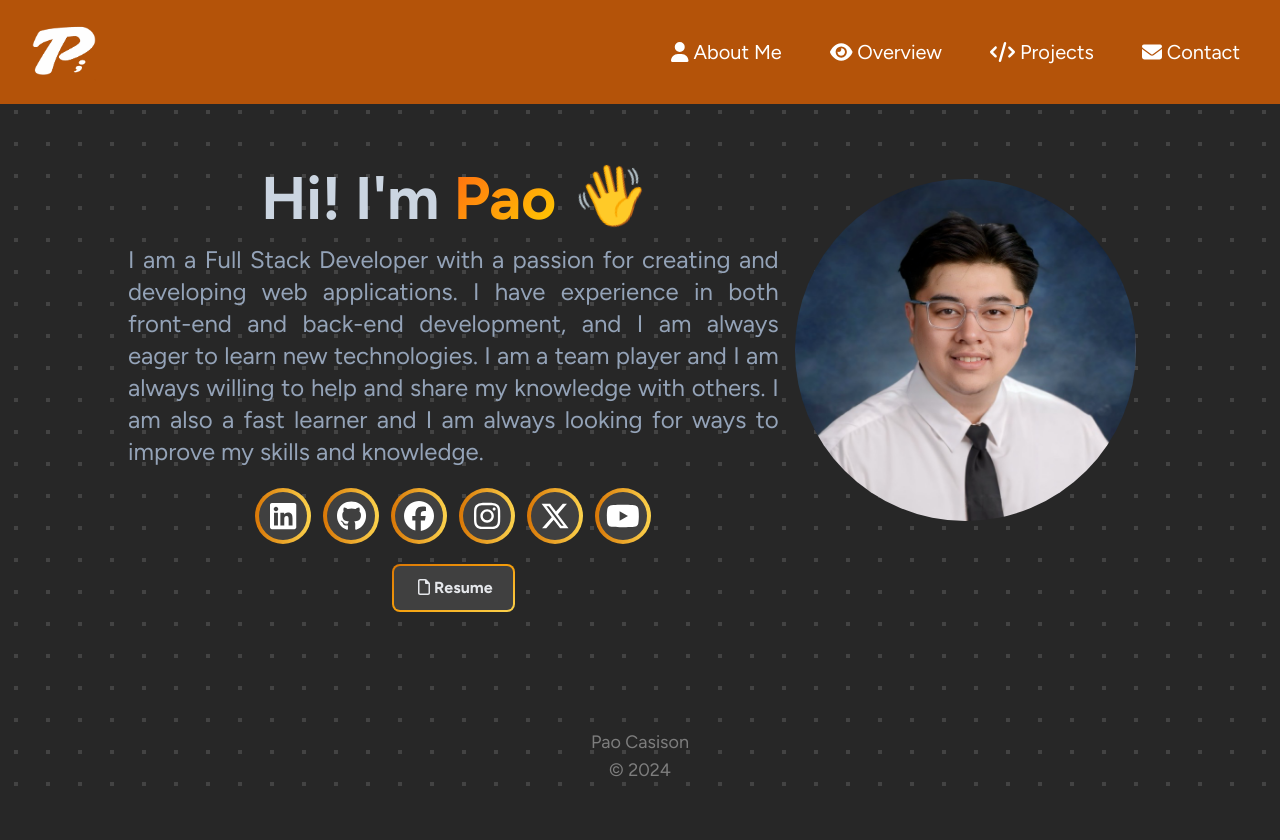
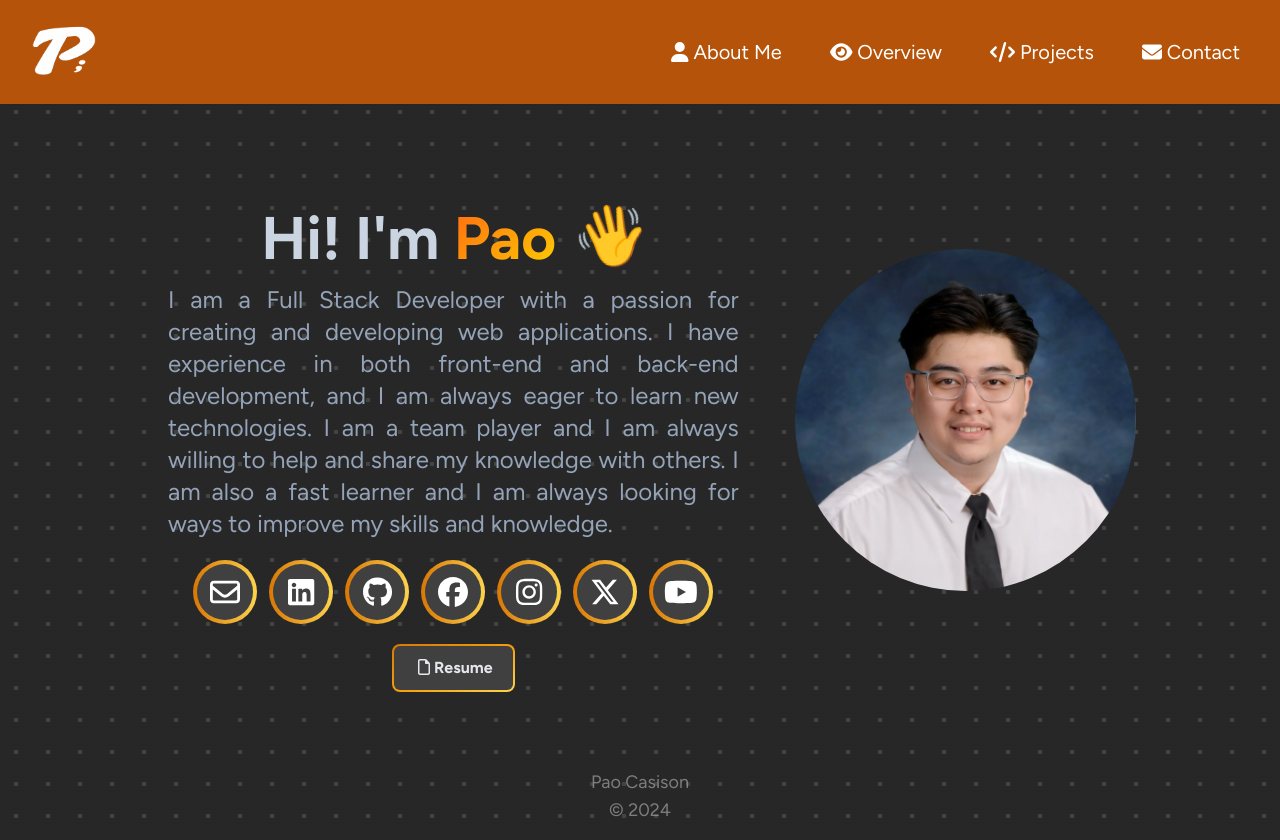
Before and after one commit to paosanityyy/Portfolio, a React (Create React App) app: page / in a window 1280 px wide. Before the commit the page ends 800 px from the top, so only its background shows below. Built offline with nearby package versions, Linux system fonts and the light colour scheme.

Commit message:
fixed links

```diff
--- a/src/components/About.jsx
+++ b/src/components/About.jsx
@@ -2,13 +2,14 @@ import { FontAwesomeIcon } from '@fortawesome/react-fontawesome';
 import info from '../info';
 import '../styles/About.css';
 import 'animate.css';
-import { faFile } from '@fortawesome/free-regular-svg-icons';
+import { faFile, faEnvelope } from '@fortawesome/free-regular-svg-icons';
+import resume from '../pdf/Paolo Casison Official Resume.pdf';
 
 const About = () => {
     return(
         <section id="hero" className="mt-16 flex flex-col-reverse justify-between sm:flex-col-reverse md:flex-row items-center widescreen:section-min-height tallscreen:section-min-height">
-        <article className="w-3/4 md:w-1/3 flex flex-col items-center justify-center flex-grow">
-                <h1 className="text-6xl font-bold text-center">Hi! I'm <span className="bg-clip-text text-transparent" style={{backgroundImage: info.gradient}}>{info.firstName} </span>
+        <article className="w-5/6 md:w-2/3 p-0 md:p-10 flex flex-col items-center justify-center flex-grow">
+                <h1 className="text-5xl md:text-6xl font-bold text-center">Hi! I'm <span className="bg-clip-text text-transparent" style={{backgroundImage: info.gradient}}>{info.firstName} </span>
                     <span className='wave-hand'>
                         👋
                     </span>
@@ -20,25 +21,25 @@ const About = () => {
                     <ul id="social-links" className="flex flex-wrap justify-center items-center gap-3 mx-3 my-5">
                         {info.socials.map((social, index)=> (
                             index < info.socials.length - 2 && (
-                                <li className="w-12 h-12 bg-gradient-to-r from-amber-600 to-amber-300 text-white rounded-full flex items-center justify-center sm:w-16 sm:h-16 md:w-14 md:h-14">
-                                    <span className="w-10 h-10 hover:bg-gradient-to-r hover:text-neutral-100 from-amber-600 to-amber-300 bg-neutral-700 text-2xl sm:text-3xl rounded-full flex items-center justify-center sm:w-14 sm:h-14 md:w-12 md:h-12">
+                                <a href={social.url} className="w-12 h-12 bg-gradient-to-r from-amber-600 to-amber-300 text-white rounded-full flex items-center justify-center md:w-16 md:h-16">
+                                    <span className="w-10 h-10 hover:bg-gradient-to-r hover:text-neutral-100 from-amber-600 to-amber-300 bg-neutral-700 text-2xl sm:text-3xl rounded-full flex items-center justify-center md:w-14 md:h-14">
                                         {social.icon}
                                     </span>
 
-                                </li>
+                                </a>
                             )
                         ))}
                     </ul>
 
-                    <button class="w-fit relative flex justify-center p-0.5 mx-auto overflow-hidden text-md text-gray-200 rounded-lg group bg-gradient-to-br from-amber-600 via-amber-500 to-amber-300 group-hover:from-orange-400 group-hover:via-orange-500 group-hover:to-yellow-400 focus:ring-5 focus:outline-none focus:ring-red-100">
-                        <span class="relative px-5 py-2.5 transition-all ease-in duration-75 bg-neutral-700 rounded-md group-hover:bg-opacity-0 font-bold">
+                    <button class="w-fit relative flex justify-center p-0.5 mx-auto overflow-hidden text-md text-gray-200 rounded-lg group bg-gradient-to-br from-amber-600 via-amber-500 to-amber-300 group-hover:from-orange-400 group-hover:via-orange-500 group-hover:to-yellow-400 focus:ring-5 focus:outline-none focus:ring-red-100 mb-5">
+                        <a class="relative px-5 py-2.5 transition-all ease-in duration-75 bg-neutral-700 rounded-md group-hover:bg-opacity-0 font-bold" href={resume}>
                             <FontAwesomeIcon icon={faFile} size={24} className='mx-1'/>Resume
-                        </span>
+                        </a>
                     </button>
                 </div>
 
             </article>
-            <img className='rounded-full w-1/2 mb-20 md:w-1/3 hover:shadow-2xl hover:shadow-amber-500 mx-4' src={info.image} alt="paosanity" />
+            <img className='rounded-full w-1/2 md:w-1/3 mb-20 hover:shadow-2xl hover:shadow-amber-500 mx-4' src={info.image} alt="paosanity" />
         </section>
     )
 }
--- a/src/components/Contact.jsx
+++ b/src/components/Contact.jsx
@@ -5,7 +5,7 @@ import '../styles/Contact.css';
 const Contact = () => {
     return(
         <section id="contact" className="p-6 mt-3 widescreen:section-min-height tallscreen:section-min-height">
-            <h1 className="text-7xl font-bold text-center">Let's connect!</h1>
+            <h1 className="text-6xl font-bold text-center">Let's connect! 🤝</h1>
             <p className="text-lg text-center my-5 font-bold mb-10">I'm always open for a new opportunity to collaborate!</p>
             <Form className="max-w-5xl flex flex-col justify-center bg-gray-400 rounded-xl p-6 bg-clip-padding backdrop-filter backdrop-blur-sm bg-opacity-0 border border-neutral-600 ">
                 <Form.Group className="flex flex-col mb-3">
--- a/src/components/Navbar.jsx
+++ b/src/components/Navbar.jsx
@@ -43,13 +43,13 @@ const Navbar = () => {
                     </nav>
                 </div>
             </section>
-            <section id="mobile-menu" className={`absolute top-68 bg-black bg-opacity-90 w-full text-5xl flex-col justify-content-center origin-top ${menuOpen ? 'flex animate-open-menu' : 'hidden'}`}>
+            <section id="mobile-menu" className={`absolute top-68 bg-black bg-opacity-90 w-full text-5xl flex-col justify-center origin-top ${menuOpen ? 'flex animate-open-menu' : 'hidden'}`}>
                 {/* <button className="text-6xl self-end px-6" onClick={toggleMenu}>
                     &times;
                 </button> */}
-                <nav className="flex flex-col min-h-screen items-center py-8" aria-label='mobile'>
+                <nav className="flex flex-col min-h-screen items-center justify-center" aria-label='mobile'>
                     {links.map((link, index) => (
-                        <a key={index} href={link.href} className='w-full text-center p-8 hover:text-amber-600'>
+                        <a key={index} href={link.href} className='w-full text-center mb-16 hover:text-amber-600'>
                             <FontAwesomeIcon icon={link.icon} /> {link.text}
                         </a>
                     ))}
--- a/src/components/Projects.jsx
+++ b/src/components/Projects.jsx
@@ -17,9 +17,9 @@ const Projects = () => {
                           {project.description}
                       </p>
                       Tech Stack:
-                      <ul className="mt-1 flex flex-row items-center gap-2 justify-center text-sm text-white">
+                      <ul className="mt-1 flex flex-row flex-rows-3 items-center gap-1 justify-center ">
                         {project.techStack.map((tech, index) => (
-                          <li key={index} className="tech-icon border border-transparent bg-slate-500 p-1 text-xs hover:bg-slate-700 rounded-md ">
+                          <li key={index} className=" border border-transparent bg-slate-500 p-1 text-xs hover:bg-slate-700 rounded-md ">
                             {tech}
                           </li>
                         ))}
--- a/src/info.js
+++ b/src/info.js
@@ -1,6 +1,6 @@
 import { FontAwesomeIcon } from "@fortawesome/react-fontawesome";
 import { faLinkedin, faGithub, faInstagram, faFacebook, faXTwitter, faYoutube,  } from "@fortawesome/free-brands-svg-icons";
-import { faUser, faFile } from "@fortawesome/free-regular-svg-icons";
+import { faEnvelope, faUser, faFile } from "@fortawesome/free-regular-svg-icons";
 
 import resume from './pdf/Paolo Casison Official Resume.pdf';
 import coverLetter from './pdf/Cover Letter.pdf';
@@ -25,6 +25,10 @@ const info = {
         email: 'paolocasison@gmail.com',
     },
     socials: [
+        {
+            url:'mailto:paolocasison@gmail.com',
+            icon: <FontAwesomeIcon icon={faEnvelope} />,
+        },
         {
             url:'https://www.linkedin.com/in/paolo-casison-5387511bb/',
             icon: <FontAwesomeIcon icon={faLinkedin} />,
@@ -162,7 +166,7 @@ const info = {
             name: 'Weather App',
             description: 'A weather application that allows users to search for the weather of a specific city. The application uses the OpenWeatherMap API to fetch the weather data of the city.',
             url: "https://github.com/paosanityyy/101384585_comp3123_labtest2.git",
-            techStack: ['HTML', 'CSS', 'JavaScript', 'React', 'Bootstrap', 'OpenWeatherMap API'],
+            techStack: ['HTML', 'CSS', 'JavaScript', 'React', 'Bootstrap'],
             screenshot: weather
         },
         {
```
